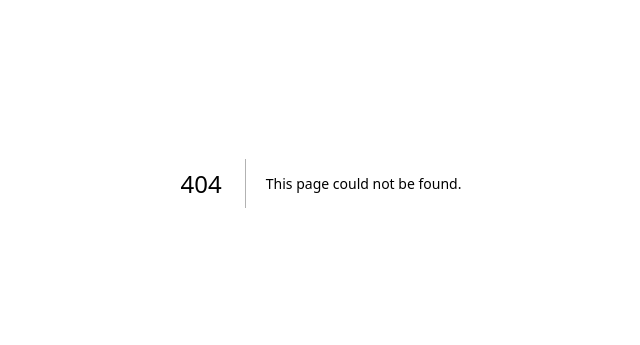
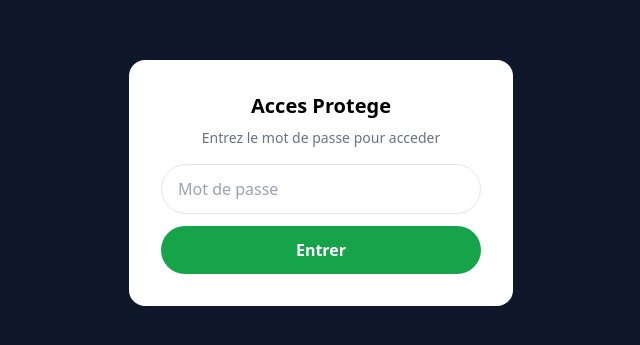
Before and after one commit to Bono994/nutri-scan-ultra, a Next.js app: page /login in a window 1280 px wide. Before the commit this address had no page. Shown: the part 217-562 px from the top of the page, without its empty margins (319-959 px from the left). Built offline with nearby package versions, Linux system fonts and the light colour scheme.

Commit message:
feat: protection mot de passe nutri2025 by GPT-5.6 Luna

```diff
--- /dev/null
+++ b/app/login/page.tsx
@@ -0,0 +1,23 @@
+"use client"
+import { useState } from "react"
+export default function Login(){
+  const [pwd,setPwd]=useState("")
+  const [err,setErr]=useState(false)
+  const check=()=>{
+    if(pwd==="nutri2025"){
+      document.cookie="nutri_auth=nutri2025; path=/; max-age=2592000"
+      window.location.href="/"
+    } else setErr(true)
+  }
+  return(
+    <div className="min-h-screen flex items-center justify-center bg-slate-900 p-6">
+      <div className="bg-white p-8 rounded-2xl max-w-sm w-full text-center">
+        <h1 className="font-black text-xl mb-2">Acces Protege</h1>
+        <p className="text-sm text-gray-500 mb-4">Entrez le mot de passe pour acceder</p>
+        <input type="password" value={pwd} onChange={e=>setPwd(e.target.value)} placeholder="Mot de passe" className="w-full border rounded-full px-4 py-3 mb-3" />
+        {err && <p className="text-red-500 text-sm mb-2">Mot de passe incorrect</p>}
+        <button onClick={check} className="w-full bg-green-600 text-white rounded-full py-3 font-black">Entrer</button>
+      </div>
+    </div>
+  )
+}
```
Also changed, not shown: middleware.ts (added, +20 -0 lines).
